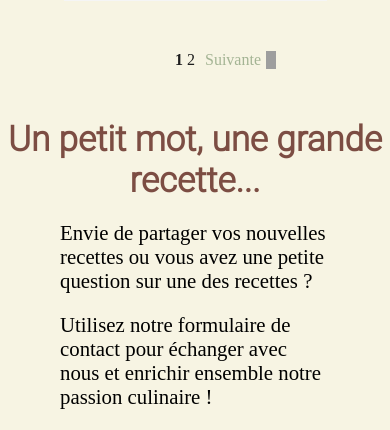
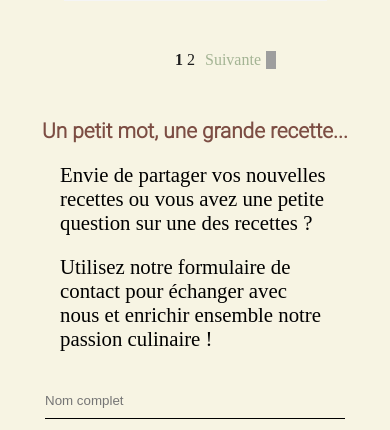
Before and after one commit to GregoryVDev/BlogCuisine, a PHP site: page / in a window 390 px wide. Shown: the part 4271-4701 px from the top of the page. Run offline with PHP 8.4, Linux system fonts and the light colour scheme; some web fonts are replaced; grey boxes are pictures that could not be loaded.

Commit message:
Added h3 in contact section

```diff
--- a/src/css/index.css
+++ b/src/css/index.css
@@ -480,4 +480,8 @@ footer p {
   nav ul li a {
     font-size: 0.9em;
   }
+
+  #contact h3 {
+    font-size: var(--fsize4);
+  }
 }
```
